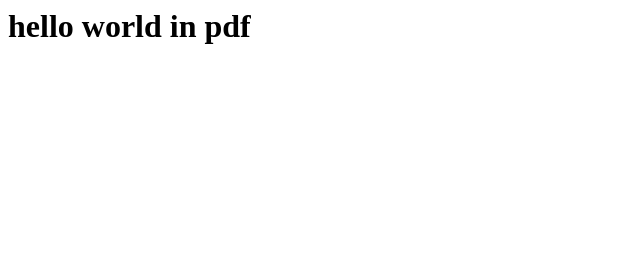
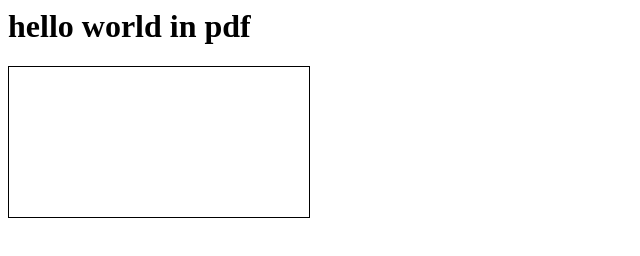
Before and after one commit to sadayuki-matsuno/pdf, a plain HTML site: page index.html in a window 1280 px wide. Shown: the whole page, without its empty margins (0-640 px from the left). Drawn offline with nearby package versions, Linux system fonts and the light colour scheme.

Commit message:
Update index.html

```diff
--- a/index.html
+++ b/index.html
@@ -3,6 +3,7 @@
 <meta http-equiv="Content-Type" content="text/html; charset=UTF-8">
 <script src="https://code.jquery.com/jquery-1.8.2.min.js"></script>
 <script src="https://sdk.amazonaws.com/js/aws-sdk-2.1.49.min.js"></script>
+<script src="pdf.js"></script>
 <script src="js/auth.js"></script>
 <script src="js/aws.js"></script>
 </head>
@@ -17,5 +18,8 @@
 
 <div id="status">
 </div>
+<div>
+   <canvas id="the-canvas" style="border:1px solid black;"/>
+</div>
 </body>
 </html>
```
